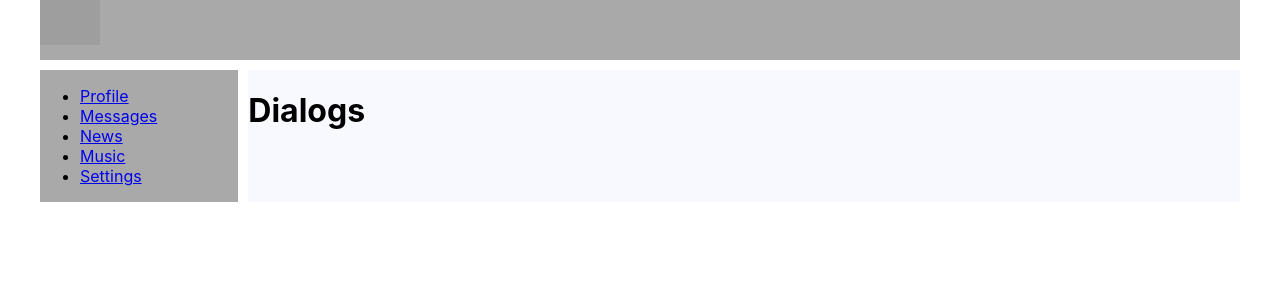
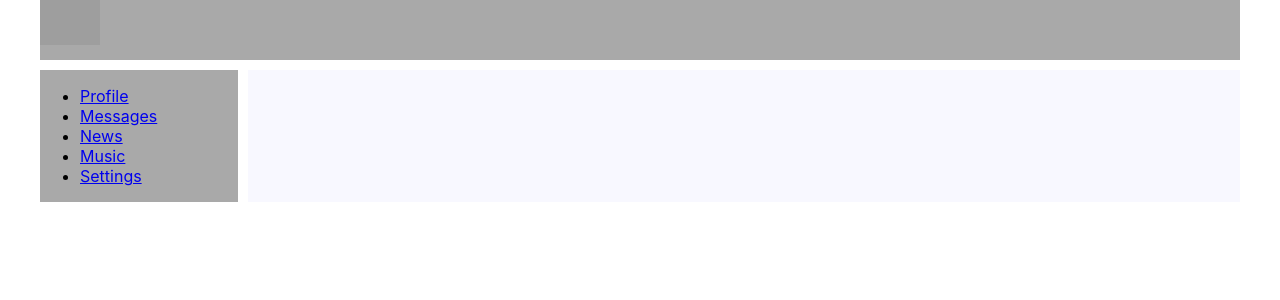
Before and after one commit to Mr-Green-1/TheWay, a React (Create React App) app: page / in a window 1280 px wide. Shown: the top 300 px of the page. Built offline with nearby package versions, Linux system fonts and the light colour scheme; grey boxes are pictures that could not be loaded.

Commit message:
added react-router-dom

```diff
--- a/package.json
+++ b/package.json
@@ -10,8 +10,10 @@
     "@types/node": "^16.7.13",
     "@types/react": "^18.0.0",
     "@types/react-dom": "^18.0.0",
+    "@types/react-router-dom": "^5.3.3",
     "react": "^18.2.0",
     "react-dom": "^18.2.0",
+    "react-router-dom": "^6.3.0",
     "react-scripts": "5.0.1",
     "typescript": "^4.4.2",
     "web-vitals": "^2.1.0"
--- a/src/App.css
+++ b/src/App.css
@@ -7,7 +7,7 @@
     grid-template-columns: 2fr 10fr;
     grid-gap: 10px;
 }
-.App_Wrapper {
+.wrapper {
     grid-area: content;
     background-color: #f8f8ff;
 }
--- a/src/App.tsx
+++ b/src/App.tsx
@@ -3,17 +3,21 @@ import './App.css';
 import {Header} from './components/Header/Header';
 import {Navigation} from './components/Navigation/Navigation';
 import {Dialogs} from './components/Dialogs/Dialogs';
+import {Route, Routes} from 'react-router-dom';
+import {Profile} from './components/Profile/Profile';
 
 const App = () => {
     return (
-        <div className="App">
-            <Header/>
-            <Navigation/>
-            {/*<Profile />*/}
-            <div className="App_Wrapper">
-                <Dialogs/>
+            <div className="App">
+                <Header/>
+                <Navigation/>
+                <div className="wrapper">
+                    <Routes>
+                    <Route path={'/Profile'} element={<Profile/>}/>
+                    <Route path={'/Dialogs'} element={<Dialogs/>}/>
+                    </Routes>
+                </div>
             </div>
-        </div>
     );
 }
 
--- a/src/components/Navigation/Navigation.tsx
+++ b/src/components/Navigation/Navigation.tsx
@@ -1,15 +1,16 @@
 import React from 'react';
 import classes from './Navigation.module.css';
+import {NavLink} from 'react-router-dom';
 
 export const Navigation = () => {
     return (
         <nav className={classes.nav}>
             <ul>
-                <li><a href="src/components/Navigation/Navigation#">Profile</a></li>
-                <li><a href="src/components/Navigation/Navigation#">Messages</a></li>
-                <li><a href="src/components/Navigation/Navigation#">News</a></li>
-                <li><a href="src/components/Navigation/Navigation#">Music</a></li>
-                <li><a href="src/components/Navigation/Navigation#">Settings</a></li>
+                <li><NavLink to="/Profile">Profile</NavLink></li>
+                <li><NavLink to="/Dialogs">Messages</NavLink></li>
+                <li><NavLink to="/News">News</NavLink></li>
+                <li><NavLink to="/Music">Music</NavLink></li>
+                <li><NavLink to="/Settings">Settings</NavLink></li>
             </ul>
         </nav>
     )
--- a/src/components/Profile/Profile.module.css
+++ b/src/components/Profile/Profile.module.css
@@ -1,7 +1,7 @@
-/*.content {*/
-/*    grid-area: content;*/
-/*    background-color: #f8f8ff;*/
-/*}*/
+.content {
+    grid-area: content;
+    background-color: #f8f8ff;
+}
 
 .profile_img {
     background-size: inherit;
--- a/src/index.tsx
+++ b/src/index.tsx
@@ -3,13 +3,16 @@ import ReactDOM from 'react-dom/client';
 import './index.css';
 import App from './App';
 import reportWebVitals from './reportWebVitals';
+import {BrowserRouter} from 'react-router-dom';
 
 const root = ReactDOM.createRoot(
   document.getElementById('root') as HTMLElement
 );
 root.render(
   <React.StrictMode>
+      <BrowserRouter>
     <App />
+      </BrowserRouter>
   </React.StrictMode>
 );
 
```
Also changed, not shown: 1 other file (tests, documents, lock files or other folders).
